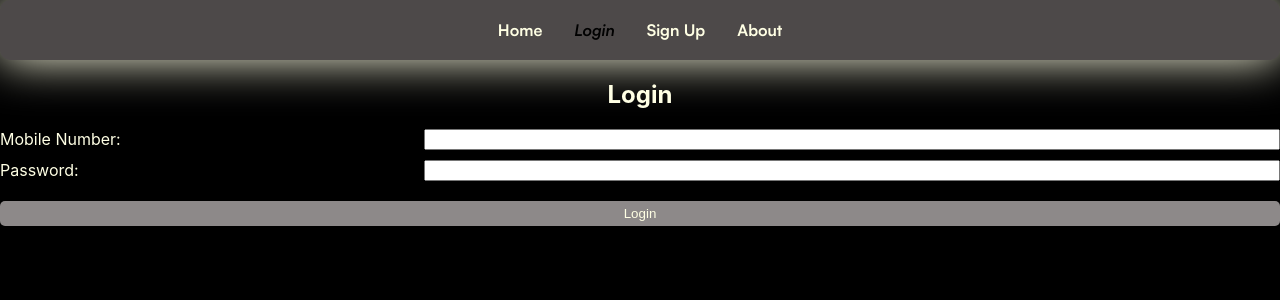
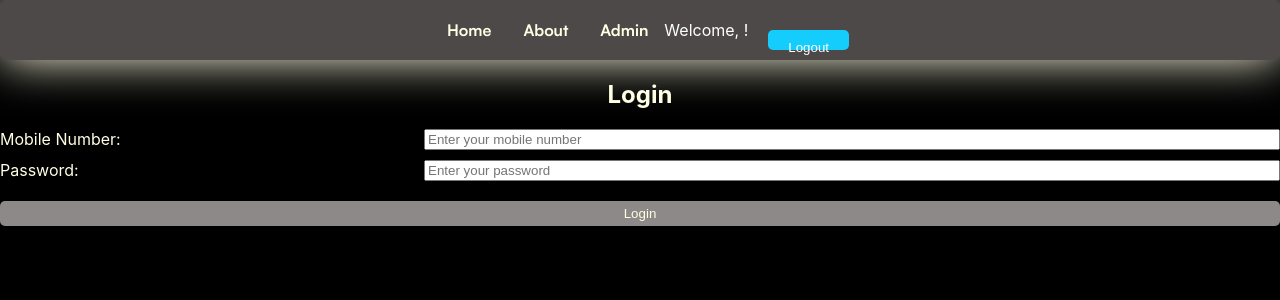
Before and after one commit to yehia-ke/MangaDB, a React (Vite) app in the folder mangadb.client/: page /login in a window 1280 px wide. Shown: the top 300 px of the page. Built offline with nearby package versions, Linux system fonts and the light colour scheme; sample sign-in values are in the browser's storage.

Commit message:
User sessions barely working

```diff
--- a/mangadb.client/package.json
+++ b/mangadb.client/package.json
@@ -11,6 +11,7 @@
   },
   "dependencies": {
     "axios": "^1.7.8",
+    "prop-types": "^15.8.1",
     "react": "^18.3.1",
     "react-dom": "^18.3.1",
     "react-router-dom": "^7.0.1",
--- a/mangadb.client/src/App.jsx
+++ b/mangadb.client/src/App.jsx
@@ -1,21 +1,58 @@
 import Navbar from "./components/Navbar";
-import { BrowserRouter as Router, Routes, Route } from "react-router-dom";
+import { BrowserRouter as Router, Routes, Route, Navigate } from 'react-router-dom';
+import { SessionProvider, useSession } from './context/SessionContext';
 import Home from "./pages";
 import About from "./pages/about";
 import SignUp from "./pages/signup/signup";
 import Login from "./pages/login/LoginPage";
+import AdminPage from "./pages/admin/AdminPage";
+import AdminRoute from "./components/AdminRoute";
+
+const PrivateRoute = ({ children }) => {
+  const { user } = useSession();
+
+  if (!user) {
+    return <Navigate to="/login" />;
+  }
+
+  return children;
+};
 
 function App() {
   return (
+    <SessionProvider>
       <Router>
         <Navbar />
         <Routes>
-        <Route exact path="/" element={<Home />} />
-        <Route path="/about" element={<About />} />
+          {/* Public Routes */}
+          <Route path="/" element={<Home />} />
           <Route path="/login" element={<Login />} />
-        <Route path="/signup" element={<SignUp />} />
+
+          {/* Private Route for About */}
+          <Route
+            path="/about"
+            element={
+              <PrivateRoute>
+                <About />
+              </PrivateRoute>
+            }
+          />
+
+          {/* Admin Route */}
+          <Route
+            path="/admin"
+            element={
+              <AdminRoute>
+                <AdminPage />
+              </AdminRoute>
+            }
+          />
+
+          {/* Catch-All Route */}
+          <Route path="*" element={<Navigate to="/" />} />
         </Routes>
       </Router>
+    </SessionProvider>
   );
 }
 
--- /dev/null
+++ b/mangadb.client/src/components/AdminRoute.jsx
@@ -0,0 +1,15 @@
+import React from "react";
+import { Navigate } from "react-router-dom";
+import { useSession } from "../context/SessionContext";
+
+const AdminRoute = ({ children }) => {
+  const { user } = useSession();
+
+  if (user?.role !== "admin") {
+    return <Navigate to="/login" />;
+  }
+
+  return children;
+};
+
+export default AdminRoute;
--- a/mangadb.client/src/components/Navbar/index.jsx
+++ b/mangadb.client/src/components/Navbar/index.jsx
@@ -1,25 +1,55 @@
-// Filename - "./components/Navbar.js
-
 import React from "react";
 import { Nav, NavLink, NavMenu } from "./NavbarElements";
+import { useSession } from "../../context/SessionContext";
 
 const Navbar = () => {
+  const { user, logout } = useSession();
+
   return (
     <>
       <Nav>
         <NavMenu>
-        <NavLink to="/" activeStyle>
+          <NavLink to="/" activeStyle>
             Home
-          </NavLink>
-          <NavLink to="/login" activeStyle>
-            Login
-          </NavLink>
-          <NavLink to="/signup" activeStyle>
-            Sign Up
           </NavLink>
           <NavLink to="/about" activeStyle>
             About
           </NavLink>
+          {user?.role === "admin" && (
+            <NavLink to="/admin" activeStyle>
+              Admin
+            </NavLink>
+          )}
+          {!user ? (
+            <>
+              <NavLink to="/login" activeStyle>
+                Login
+              </NavLink>
+              <NavLink to="/signup" activeStyle>
+                Sign Up
+              </NavLink>
+            </>
+          ) : (
+            <>
+              <span style={{ color: "#fff", marginRight: "20px" }}>
+                Welcome, {user.mobileNumber}!
+              </span>
+              <button
+                onClick={logout}
+                style={{
+                  padding: "10px 20px",
+                  border: "none",
+                  background: "#15cdfc",
+                  color: "white",
+                  borderRadius: "5px",
+                  cursor: "pointer",
+                  transition: "0.3s ease-in-out",
+                }}
+              >
+                Logout
+              </button>
+            </>
+          )}
         </NavMenu>
       </Nav>
     </>
--- /dev/null
+++ b/mangadb.client/src/context/SessionContext.jsx
@@ -0,0 +1,39 @@
+import React, { createContext, useState, useContext, useEffect } from "react";
+
+// Create a context for session management
+const SessionContext = createContext();
+
+export const useSession = () => {
+  const context = useContext(SessionContext);
+  if (!context) {
+    throw new Error("useSession must be used within a SessionProvider");
+  }
+  return context;
+};
+
+export const SessionProvider = ({ children }) => {
+  const [user, setUser] = useState(null);
+
+  const login = (userData) => {
+    setUser(userData); // Store user data
+    localStorage.setItem("user", JSON.stringify(userData)); // Persist user data
+  };
+
+  const logout = () => {
+    setUser(null);
+    localStorage.removeItem("user"); // Remove user data
+  };
+
+  useEffect(() => {
+    const storedUser = localStorage.getItem("user");
+    if (storedUser) {
+      setUser(JSON.parse(storedUser));
+    }
+  }, []);
+
+  return (
+    <SessionContext.Provider value={{ user, login, logout }}>
+      {children}
+    </SessionContext.Provider>
+  );
+};
--- a/mangadb.client/src/main.jsx
+++ b/mangadb.client/src/main.jsx
@@ -1,10 +1,11 @@
-import React from 'react';
-import ReactDOM from 'react-dom/client';
+import React from "react";
+import ReactDOM from "react-dom";
+import App from "./App";
 import './index.css';
-import App from './App';
-const root = ReactDOM.createRoot(document.getElementById('root'));
-root.render(
-  <React.StrictMode>
-    <App/>
-  </React.StrictMode>
+import { SessionProvider } from "./context/SessionContext";
+
+ReactDOM.createRoot(document.getElementById("root")).render(
+  <SessionProvider>
+    <App />
+  </SessionProvider>
 );
--- /dev/null
+++ b/mangadb.client/src/pages/admin/AdminPage.jsx
@@ -0,0 +1,12 @@
+import React from "react";
+
+const AdminPage = () => {
+  return (
+    <div>
+      <h1>Admin Dashboard</h1>
+      <p>Welcome to the admin panel!</p>
+    </div>
+  );
+};
+
+export default AdminPage;
--- a/mangadb.client/src/pages/login/LoginPage.jsx
+++ b/mangadb.client/src/pages/login/LoginPage.jsx
@@ -1,11 +1,16 @@
 import React, { useState } from "react";
 import axios from "axios";
+import { useNavigate } from "react-router-dom";
+import { useSession } from "../../context/SessionContext";
 
-const LoginForm = () => {
+const LoginPage = () => {
   const [mobileNumber, setMobileNumber] = useState("");
   const [password, setPassword] = useState("");
   const [error, setError] = useState(null);
-    const [message, setMessage] = useState(null);
+  const [loading, setLoading] = useState(false);
+
+  const { login } = useSession();
+  const navigate = useNavigate();
 
   const handleSubmit = async (event) => {
     event.preventDefault();
@@ -15,31 +20,36 @@ const LoginForm = () => {
       return;
     }
 
+    setLoading(true);
+    setError(null);
+
+    // Hardcoded admin credentials
+    if (mobileNumber === "admin" && password === "admin") {
+      login({ mobileNumber, role: "admin" });
+      setLoading(false);
+      navigate("/admin");
+      return;
+    }
+
     try {
-            // Make POST request to the API
+      // Example API request for regular users
       const response = await axios.post("https://localhost:7281/api/login/validate", {
         mobileNumber,
         password,
       });
 
       if (response.status === 200) {
-                // Successful login
-                setMessage(response.data.message);
-                setError(null);
+        login({ ...response.data, role: "user" }); // Assume API returns user data
+        setLoading(false);
+        navigate("/about"); // Redirect regular users
       }
     } catch (error) {
-            if (error.response) {
-                // The request was made, but the server responded with a status code
-                if (error.response.status === 401) {
+      setLoading(false);
+      if (error.response && error.response.status === 401) {
         setError("Invalid mobile number or password.");
       } else {
-                    setError("An error occurred while processing the login request.");
+        setError("An error occurred. Please try again.");
       }
-            } else {
-                // Something else happened
-                setError("Network error. Please try again.");
-            }
-            setMessage(null);
     }
   };
 
@@ -53,6 +63,7 @@ const LoginForm = () => {
             type="text"
             value={mobileNumber}
             onChange={(e) => setMobileNumber(e.target.value)}
+            placeholder="Enter your mobile number"
             required
           />
         </div>
@@ -62,16 +73,17 @@ const LoginForm = () => {
             type="password"
             value={password}
             onChange={(e) => setPassword(e.target.value)}
+            placeholder="Enter your password"
             required
           />
         </div>
-                <button type="submit">Login</button>
+        <button type="submit" disabled={loading}>
+          {loading ? "Logging in..." : "Login"}
+        </button>
       </form>
-
       {error && <p style={{ color: "red" }}>{error}</p>}
-            {message && <p style={{ color: "green" }}>{message}</p>}
     </div>
   );
 };
 
-export default LoginForm;
+export default LoginPage;
```
Also changed, not shown: 1 other file (tests, documents, lock files or other folders). Lines whose indentation alone changed are shown as unchanged.
